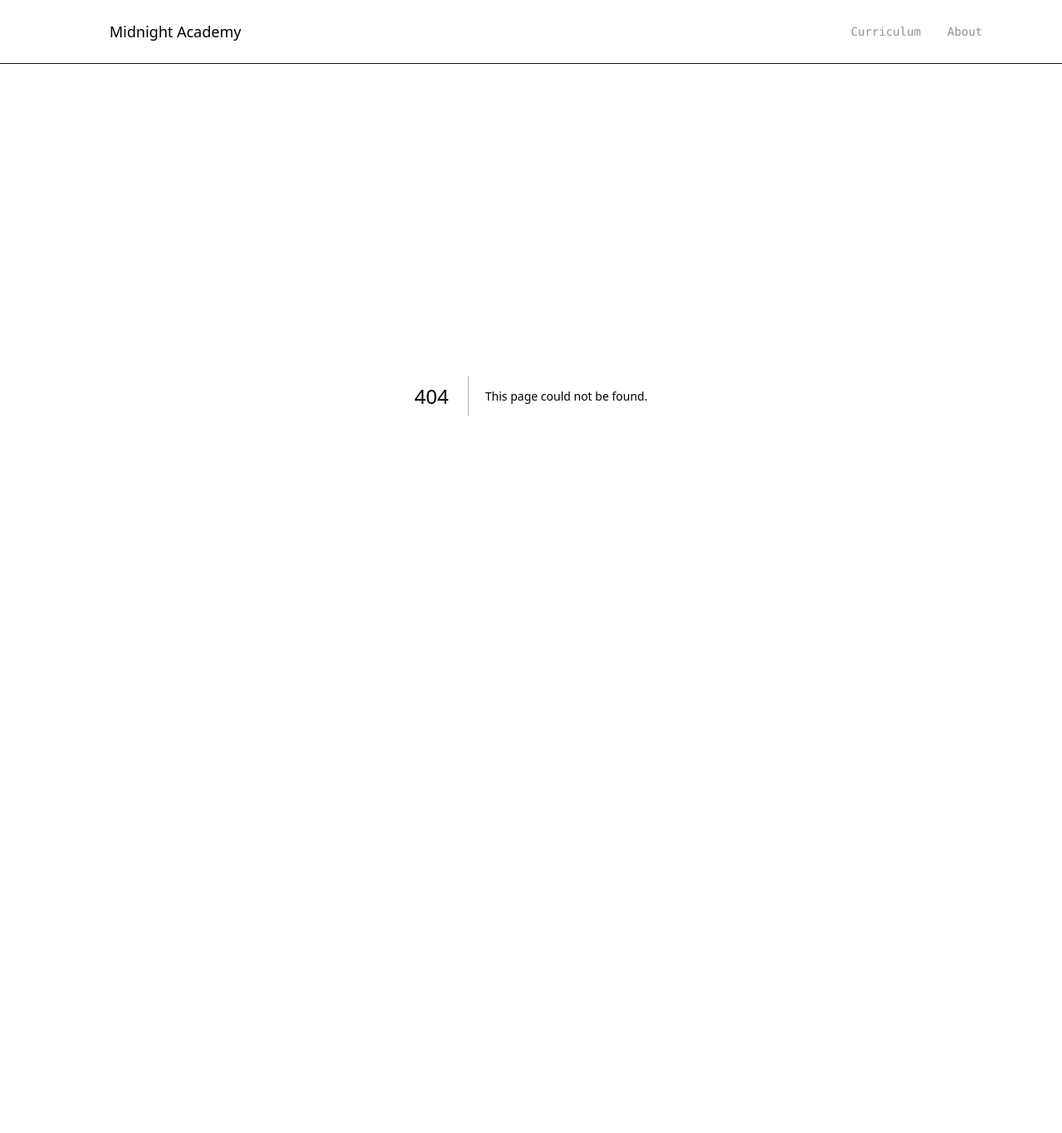
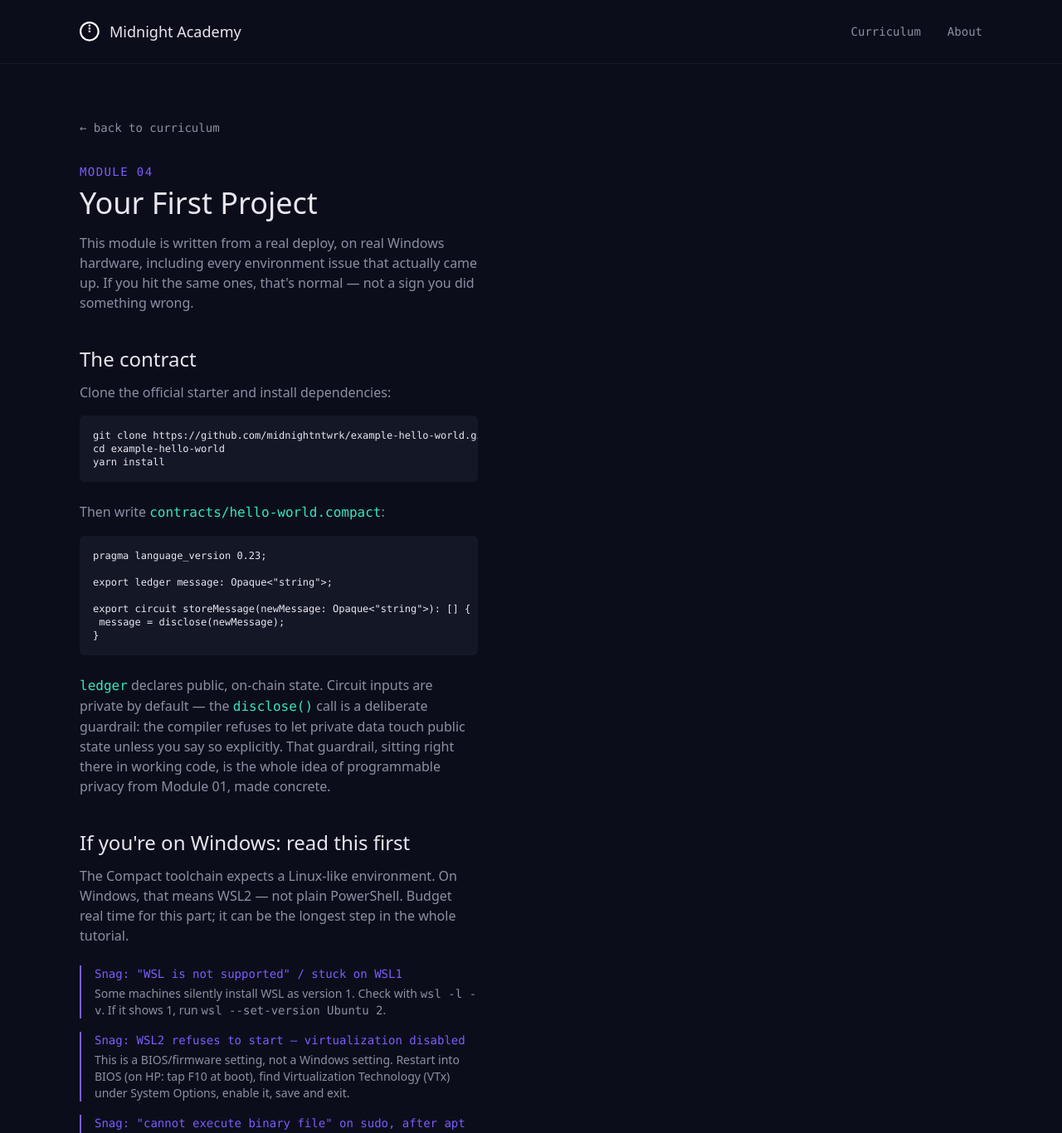
Before and after one commit to Balor44/midnight-academy, a Next.js app: page /curriculum/your-first-project in a window 1280 px wide. Before the commit this address had no page. Shown: the top 1366 px of the page at 83% size. Before the commit the page ends 877 px from the top, so only its background shows below. Built offline with nearby package versions, Linux system fonts and the light colour scheme.

Commit message:
Add Module 04: Your First Project, with real WSL/Windows troubleshooting

```diff
--- a/src/app/curriculum/page.tsx
+++ b/src/app/curriculum/page.tsx
@@ -2,7 +2,7 @@ const modules = [
   { number: "01", title: "What is Midnight?", status: "ready", href: "/curriculum/what-is-midnight" },
   { number: "02", title: "Blockchain Basics", status: "ready", href: "/curriculum/blockchain-basics" },
   { number: "03", title: "Development Environment", status: "ready", href: "/curriculum/development-environment" },
-  { number: "04", title: "Your First Project", status: "coming soon", href: null },
+  { number: "04", title: "Your First Project", status: "ready", href: "/curriculum/your-first-project" },
   { number: "05", title: "Folder Structure", status: "coming soon", href: null },
 ];
 
--- /dev/null
+++ b/src/app/curriculum/your-first-project/page.tsx
@@ -0,0 +1,143 @@
+import Link from "next/link";
+
+export default function FirstProject() {
+  return (
+    <main className="px-8 md:px-24 py-16 max-w-2xl">
+      <Link href="/curriculum" className="font-mono text-sm text-[var(--color-muted)] hover:text-[var(--color-text)]">
+        ← back to curriculum
+      </Link>
+
+      <p className="font-mono text-sm text-[var(--color-accent)] uppercase tracking-widest mt-8 mb-2">
+        Module 04
+      </p>
+      <h1 className="font-display text-4xl mb-4">Your First Project</h1>
+      <p className="text-[var(--color-muted)] mb-10">
+        This module is written from a real deploy, on real Windows hardware,
+        including every environment issue that actually came up. If you hit
+        the same ones, that&apos;s normal — not a sign you did something wrong.
+      </p>
+
+      <h2 className="font-display text-2xl mt-10 mb-3">The contract</h2>
+      <p className="text-[var(--color-muted)] mb-4">
+        Clone the official starter and install dependencies:
+      </p>
+      <pre className="font-mono text-xs bg-[var(--color-surface)] p-4 rounded-md overflow-x-auto mb-6">
+        git clone https://github.com/midnightntwrk/example-hello-world.git{"\n"}
+        cd example-hello-world{"\n"}
+        yarn install
+      </pre>
+
+      <p className="text-[var(--color-muted)] mb-4">
+        Then write <code className="font-mono text-[var(--color-verified)]">contracts/hello-world.compact</code>:
+      </p>
+      <pre className="font-mono text-xs bg-[var(--color-surface)] p-4 rounded-md overflow-x-auto mb-6">
+        pragma language_version 0.23;{"\n\n"}
+        export ledger message: Opaque{"<"}&quot;string&quot;{">"};{"\n\n"}
+        export circuit storeMessage(newMessage: Opaque{"<"}&quot;string&quot;{">"}): [] {"{"}{"\n"}
+        {" "}message = disclose(newMessage);{"\n"}
+        {"}"}
+      </pre>
+
+      <p className="text-[var(--color-muted)] mb-10">
+        <code className="font-mono text-[var(--color-verified)]">ledger</code> declares public,
+        on-chain state. Circuit inputs are private by default — the
+        {" "}<code className="font-mono text-[var(--color-verified)]">disclose()</code> call is a
+        deliberate guardrail: the compiler refuses to let private data touch
+        public state unless you say so explicitly. That guardrail, sitting
+        right there in working code, is the whole idea of programmable
+        privacy from Module 01, made concrete.
+      </p>
+
+      <h2 className="font-display text-2xl mt-10 mb-3">If you&apos;re on Windows: read this first</h2>
+      <p className="text-[var(--color-muted)] mb-6">
+        The Compact toolchain expects a Linux-like environment. On Windows,
+        that means WSL2 — not plain PowerShell. Budget real time for this
+        part; it can be the longest step in the whole tutorial.
+      </p>
+
+      <div className="flex flex-col gap-4 mb-10">
+        <div className="border-l-2 border-[var(--color-accent)] pl-4">
+          <p className="font-mono text-sm text-[var(--color-accent)] mb-1">Snag: &quot;WSL is not supported&quot; / stuck on WSL1</p>
+          <p className="text-[var(--color-muted)] text-sm">
+            Some machines silently install WSL as version 1. Check with{" "}
+            <code className="font-mono">wsl -l -v</code>. If it shows 1, run{" "}
+            <code className="font-mono">wsl --set-version Ubuntu 2</code>.
+          </p>
+        </div>
+        <div className="border-l-2 border-[var(--color-accent)] pl-4">
+          <p className="font-mono text-sm text-[var(--color-accent)] mb-1">Snag: WSL2 refuses to start — virtualization disabled</p>
+          <p className="text-[var(--color-muted)] text-sm">
+            This is a BIOS/firmware setting, not a Windows setting. Restart
+            into BIOS (on HP: tap F10 at boot), find Virtualization Technology
+            (VTx) under System Options, enable it, save and exit.
+          </p>
+        </div>
+        <div className="border-l-2 border-[var(--color-accent)] pl-4">
+          <p className="font-mono text-sm text-[var(--color-accent)] mb-1">Snag: &quot;cannot execute binary file&quot; on sudo, after apt upgrade</p>
+          <p className="text-[var(--color-muted)] text-sm">
+            Real-time antivirus (Windows Defender or third-party) can corrupt
+            WSL2&apos;s virtual disk during heavy install operations. Add
+            an exclusion for <code className="font-mono">%LocalAppData%\Packages</code> in
+            Windows Security → Virus &amp; threat protection → Exclusions,
+            then wipe and reinstall: <code className="font-mono">wsl --unregister Ubuntu</code>,{" "}
+            <code className="font-mono">wsl --install -d Ubuntu</code>.
+          </p>
+        </div>
+        <div className="border-l-2 border-[var(--color-accent)] pl-4">
+          <p className="font-mono text-sm text-[var(--color-accent)] mb-1">Snag: yarn install fails with EPERM on /mnt/c/...</p>
+          <p className="text-[var(--color-muted)] text-sm">
+            Never run a Node project from the Windows-mounted drive
+            (<code className="font-mono">/mnt/c/...</code>) inside WSL — permission
+            models clash across that boundary. Clone the project into
+            Linux&apos;s own filesystem instead, e.g.{" "}
+            <code className="font-mono">~/example-hello-world</code>.
+          </p>
+        </div>
+        <div className="border-l-2 border-[var(--color-accent)] pl-4">
+          <p className="font-mono text-sm text-[var(--color-accent)] mb-1">Snag: compact update fails to unpack the compiler</p>
+          <p className="text-[var(--color-muted)] text-sm">
+            A minimal Ubuntu install may be missing archive tools. Run{" "}
+            <code className="font-mono">sudo apt-get install -y xz-utils tar gzip zstd unzip</code>,
+            then delete the broken partial version folder before retrying:{" "}
+            <code className="font-mono">rm -rf ~/.compact/versions/[version]</code>.
+          </p>
+        </div>
+      </div>
+
+      <h2 className="font-display text-2xl mt-10 mb-3">Compiling</h2>
+      <pre className="font-mono text-xs bg-[var(--color-surface)] p-4 rounded-md overflow-x-auto mb-10">
+        compact compile contracts/hello-world.compact contracts/managed/hello-world
+      </pre>
+
+      <h2 className="font-display text-2xl mt-10 mb-3">Running the local devnet</h2>
+      <p className="text-[var(--color-muted)] mb-4">
+        The starter repo includes a script that brings up a full local
+        stack — node, indexer, and proof server together — via Docker:
+      </p>
+      <pre className="font-mono text-xs bg-[var(--color-surface)] p-4 rounded-md overflow-x-auto mb-6">
+        yarn env:up
+      </pre>
+      <p className="text-[var(--color-muted)] mb-4">
+        In a second terminal, once that&apos;s healthy:
+      </p>
+      <pre className="font-mono text-xs bg-[var(--color-surface)] p-4 rounded-md overflow-x-auto mb-10">
+        yarn test:local
+      </pre>
+
+      <p className="text-[var(--color-muted)] mb-10">
+        This deploys your contract to the local devnet, calls{" "}
+        <code className="font-mono text-[var(--color-verified)]">storeMessage</code>, and
+        verifies it worked — including generating a real local wallet and a
+        real zero-knowledge proof. A passing result looks like two green
+        checks: <span className="text-[var(--color-verified)] font-mono text-sm">Deploys the contract</span>{" "}
+        and <span className="text-[var(--color-verified)] font-mono text-sm">Stores Hello World!</span>
+      </p>
+
+      <div className="mt-16 pt-8 border-t border-[var(--color-surface)]">
+        <span className="font-mono text-sm text-[var(--color-muted)]">
+          Next: Module 05 — Folder Structure (coming soon)
+        </span>
+      </div>
+    </main>
+  );
+}
```
